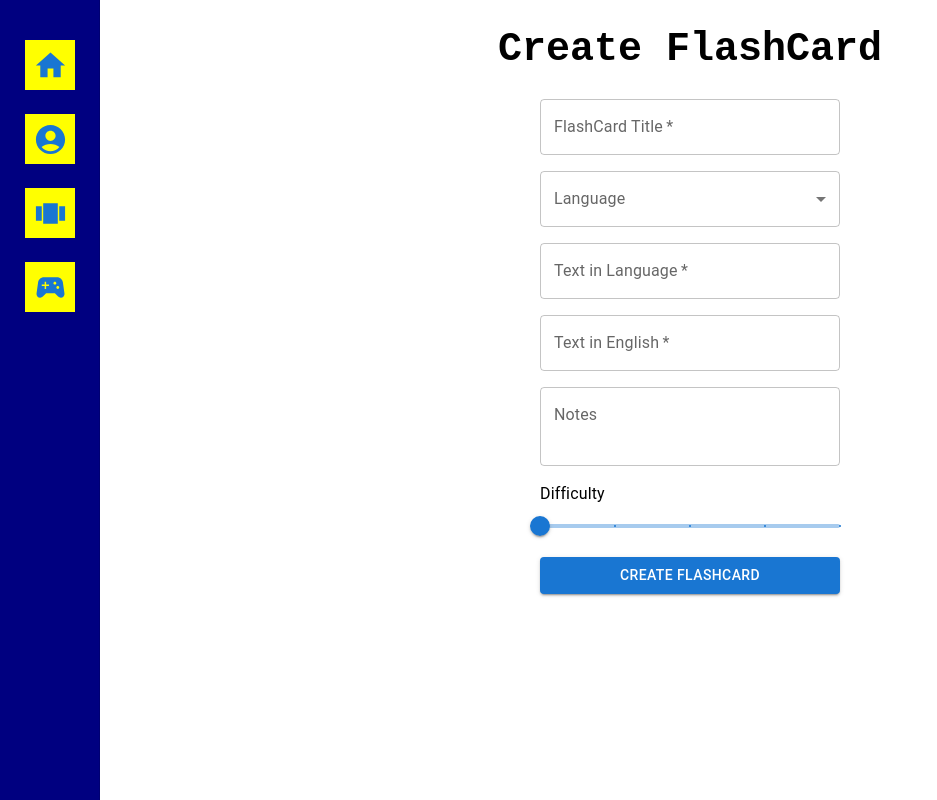
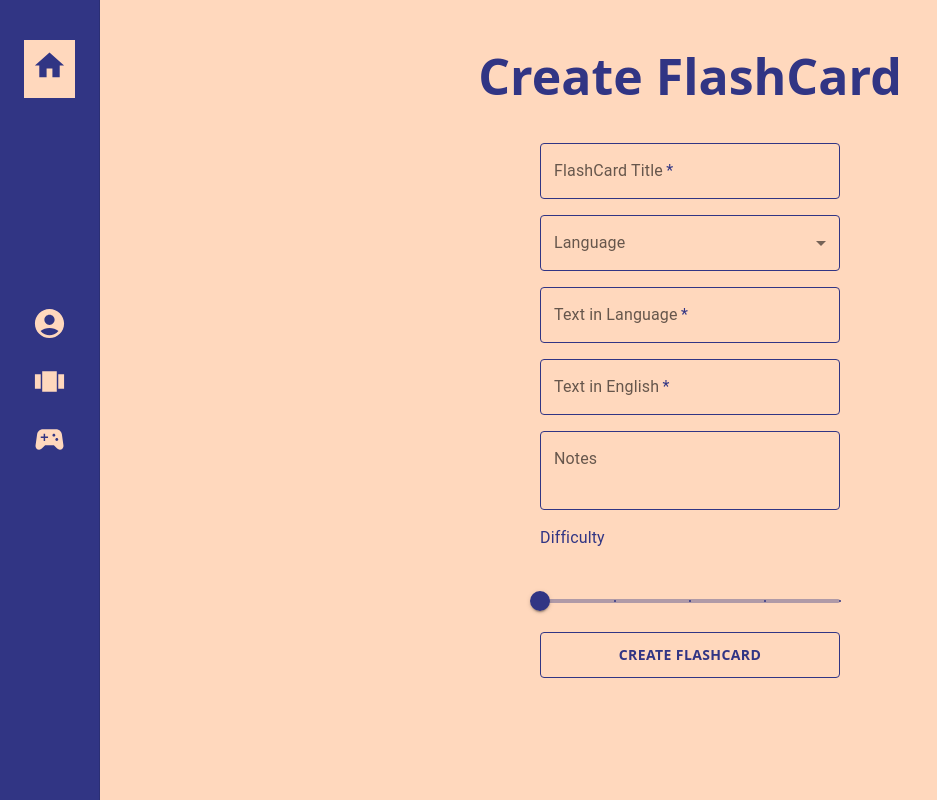
Before and after one commit to CS3219-SE-Principles-and-Patterns/cs3219-project-ay2122-2122-s1-g2, a React (Create React App) app in the folder frontend/: page /flashcard in a window 1280 px wide. Shown: the whole page, without its empty margins (0-937 px from the left). Built offline with nearby package versions, Linux system fonts and the light colour scheme.

Commit message:
Redesign create profile page and create flashcard

```diff
--- a/frontend/package.json
+++ b/frontend/package.json
@@ -15,6 +15,7 @@
     "react-hook-form": "^7.15.4",
     "react-router-dom": "^5.3.0",
     "react-scripts": "4.0.3",
+    "sass": "^1.42.1",
     "web-vitals": "^1.0.1"
   },
   "scripts": {
--- /dev/null
+++ b/frontend/src/_variables.scss
@@ -0,0 +1,2 @@
+$primary: #313584;
+$secondary: #ffd8bdff;
--- /dev/null
+++ b/frontend/src/components/common/Navbar.scss
@@ -0,0 +1,8 @@
+@use "../../variables" as v;
+.icon {
+  color: v.$secondary;
+}
+
+.home-icon {
+  color: v.$primary;
+}
--- a/frontend/src/components/common/Navbar.tsx
+++ b/frontend/src/components/common/Navbar.tsx
@@ -4,6 +4,7 @@ import HomeIcon from "@mui/icons-material/Home";
 import ProfileIcon from "@mui/icons-material/AccountCircle";
 import GameIcon from "@mui/icons-material/SportsEsports";
 import FlashCardIcon from "@mui/icons-material/ViewCarousel";
+import "./Navbar.scss";
 
 const Navbar = () => {
   const drawerWidth = 100;
@@ -16,58 +17,48 @@ const Navbar = () => {
         sx={{
           width: drawerWidth,
           flexShrink: 0,
-
+          flexDirection: "column",
           "& .MuiDrawer-paper": {
             width: drawerWidth,
             boxSizing: "border-box",
-            backgroundColor: "navy",
+            backgroundColor: "#313584",
           },
         }}
       >
         <Grid
-          container
-          flexDirection="column"
+          display="flex"
           justifyContent="center"
-          textAlign="center"
-          spacing={{ xs: 2, md: 3 }}
+          sx={{ marginBottom: "25vh", marginTop: "5vh" }}
         >
-          <Grid item alignSelf="center">
-            <Box
-              sx={{ width: 50, height: 50, bgcolor: "yellow", marginTop: 5 }}
-            >
+          <Grid item sx={{ backgroundColor: "#ffd8bdff" }}>
             <IconButton>
               <Link href="/home">
-                  <HomeIcon fontSize="large" />
+                <HomeIcon className="home-icon" fontSize="large" />
               </Link>
             </IconButton>
-            </Box>
           </Grid>
-          <Grid item alignSelf="center">
-            <Box sx={{ width: 50, height: 50, bgcolor: "yellow" }}>
+        </Grid>
+        <Grid display="flex" flexDirection="column" alignItems="center">
+          <Grid item>
             <IconButton>
               <Link href="/profile/create">
-                  <ProfileIcon fontSize="large" />
+                <ProfileIcon className="icon" fontSize="large" />
               </Link>
             </IconButton>
-            </Box>
           </Grid>
-          <Grid item alignSelf="center">
-            <Box sx={{ width: 50, height: 50, bgcolor: "yellow" }}>
+          <Grid item>
             <IconButton>
               <Link href="/flashcard">
-                  <FlashCardIcon fontSize="large" />
+                <FlashCardIcon className="icon" fontSize="large" />
               </Link>
             </IconButton>
-            </Box>
           </Grid>
-          <Grid item alignSelf="center">
-            <Box sx={{ width: 50, height: 50, bgcolor: "yellow" }}>
+          <Grid item>
             <IconButton>
               <Link href="/game">
-                  <GameIcon fontSize="large" />
+                <GameIcon className="icon" fontSize="large" />
               </Link>
             </IconButton>
-            </Box>
           </Grid>
         </Grid>
       </Drawer>
--- a/frontend/src/components/login/Login.jsx
+++ b/frontend/src/components/login/Login.jsx
@@ -18,7 +18,8 @@ const Login = ({ setLandingStatus }) => {
 
   const onSubmit = async (data) => {
     let response = await loginUser(data).catch((e) => {
-      setError("password", { message: e.response.data });
+      console.log(e.response);
+      setError("password", { message: e.response.data.error });
     });
 
     if (response) {
--- a/frontend/src/index.css
+++ /dev/null
@@ -1,13 +0,0 @@
-body {
-  margin: 0;
-  font-family: monospace;
-  -webkit-font-smoothing: antialiased;
-  -moz-osx-font-smoothing: grayscale;
-  font-size: x-large;
-}
-input,
-select,
-button {
-  font-family: inherit;
-  font-size: inherit;
-}
--- a/frontend/src/index.js
+++ b/frontend/src/index.js
@@ -1,6 +1,6 @@
 import React from "react";
 import ReactDOM from "react-dom";
-import "./index.css";
+import "./index.scss";
 import App from "./App";
 
 ReactDOM.render(
--- /dev/null
+++ b/frontend/src/index.scss
@@ -0,0 +1,33 @@
+@use "variables" as v;
+
+html {
+  min-height: 100vh;
+  background-color: v.$secondary;
+}
+
+.app {
+  margin: 0;
+  padding: 0;
+  font-family: "Open Sans";
+  -webkit-font-smoothing: antialiased;
+  -moz-osx-font-smoothing: grayscale;
+  font-size: x-large;
+  color: v.$primary;
+}
+
+input,
+select,
+button {
+  font-family: inherit;
+  font-size: inherit;
+  // color: v.$primary !important;
+}
+
+h1 {
+  font-size: 50px;
+}
+
+input {
+  border: 1px solid v.$primary;
+  width: 100px;
+}
--- /dev/null
+++ b/frontend/src/pages/common/Components.tsx
@@ -0,0 +1,52 @@
+import { Button, Select, Slider, TextField } from "@mui/material";
+import { styled } from "@mui/system";
+
+export const CssTextField = styled(TextField)({
+  "& label.Mui-focused": {
+    color: "#313584",
+  },
+
+  "& .MuiInput-underline:after": {
+    borderBottomColor: "#313584;",
+  },
+  "& .MuiOutlinedInput-root": {
+    "& fieldset": {
+      borderColor: "#313584",
+    },
+
+    "&.Mui-focused fieldset": {
+      borderColor: "#313584",
+    },
+  },
+});
+
+export const CssSelect = styled(Select)({
+  "& .MuiOutlinedInput-notchedOutline": {
+    borderColor: "#313584",
+  },
+
+  textAlign: "left",
+  "&.Mui-focused .MuiOutlinedInput-notchedOutline": {
+    border: "1px solid #313584",
+    borderRadius: "5px 5px 0 0",
+  },
+});
+
+export const CssSlider = styled(Slider)({
+  color: "#313584",
+  marginTop: "30px",
+  "& .MuiSlider-valueLabel": {
+    fontWeight: "normal",
+    top: -6,
+    backgroundColor: "white",
+    color: "#313584",
+  },
+});
+
+export const CssButton = styled(Button)({
+  borderColor: "#313584",
+  color: "#313584",
+  fontFamily: "Open Sans",
+  fontWeight: "bold",
+  padding: "10px",
+});
--- a/frontend/src/pages/flashcard/CreateFlashCardPage.css
+++ b/frontend/src/pages/flashcard/CreateFlashCardPage.css
@@ -1,5 +1,9 @@
 .stack {
   width: 300px;
+}
+
+.stack span {
+  color: #313584;
 }
 
 .input-text {
--- a/frontend/src/pages/flashcard/CreateFlashCardPage.tsx
+++ b/frontend/src/pages/flashcard/CreateFlashCardPage.tsx
@@ -1,6 +1,7 @@
 import {
   Box,
   Button,
+  Container,
   FormControl,
   Input,
   InputLabel,
@@ -9,13 +10,19 @@ import {
   Select,
   Slider,
   Stack,
-  TextField,
   Typography,
 } from "@mui/material";
+
 import { useForm, Controller } from "react-hook-form";
 import { FlashCardController } from "../../controller/FlashCardController";
 import { languages } from "../../utils/constants/languages";
 import "./CreateFlashCardPage.css";
+import {
+  CssTextField,
+  CssSelect,
+  CssSlider,
+  CssButton,
+} from "../common/Components";
 
 const CreateFlashCardPage = () => {
   const {
@@ -43,7 +50,8 @@ const CreateFlashCardPage = () => {
   };
 
   return (
-    <Box sx={{ flexGrow: 1 }} textAlign="center">
+    <Container>
+      <Box sx={{ flexGrow: 1, m: 2 }} textAlign="center">
         <h1>Create FlashCard</h1>
         <Box
           component="form"
@@ -53,7 +61,7 @@ const CreateFlashCardPage = () => {
         >
           <Stack className="stack" spacing={2}>
             <FormControl>
-            <TextField
+              <CssTextField
                 required
                 label="FlashCard Title"
                 {...register("title", { required: true })}
@@ -61,7 +69,7 @@ const CreateFlashCardPage = () => {
             </FormControl>
             <FormControl>
               <InputLabel id="demo-multiple-chip-label">Language</InputLabel>
-            <Select
+              <CssSelect
                 required
                 onChange={() => console.log("hi")}
                 input={<OutlinedInput label="Difficulty" />}
@@ -71,24 +79,24 @@ const CreateFlashCardPage = () => {
                     {language}
                   </MenuItem>
                 ))}
-            </Select>
+              </CssSelect>
             </FormControl>
             <FormControl>
-            <TextField
+              <CssTextField
                 required
                 label="Text in Language"
                 {...register("altText", { required: true })}
               />
             </FormControl>
             <FormControl>
-            <TextField
+              <CssTextField
                 required
                 label="Text in English"
                 {...register("body", { required: true })}
               />
             </FormControl>
             <FormControl>
-            <TextField
+              <CssTextField
                 label="Notes"
                 {...register("notes")}
                 multiline
@@ -105,7 +113,7 @@ const CreateFlashCardPage = () => {
                 name="difficulty"
                 defaultValue={1}
                 render={({ field: { onChange, value } }) => (
-                <Slider
+                  <CssSlider
                     aria-label="Difficulty"
                     step={1}
                     min={1}
@@ -118,12 +126,17 @@ const CreateFlashCardPage = () => {
               />
             </FormControl>
 
-          <Button type="submit" sx={{ marginTop: "5vh" }} variant="contained">
+            <CssButton
+              type="submit"
+              sx={{ marginTop: "5vh" }}
+              variant="outlined"
+            >
               Create FlashCard
-          </Button>
+            </CssButton>
           </Stack>
         </Box>
       </Box>
+    </Container>
   );
 };
 
--- a/frontend/src/pages/profile/CreateProfilePage.tsx
+++ b/frontend/src/pages/profile/CreateProfilePage.tsx
@@ -10,6 +10,7 @@ import {
   Select,
   SelectChangeEvent,
   Slider,
+  Container,
   Typography,
   Grid,
 } from "@mui/material";
@@ -17,6 +18,7 @@ import { useEffect, useState } from "react";
 import { ProfileController } from "../../controller/ProfileController";
 import { Profile } from "../../domain/profile";
 import { languages } from "../../utils/constants/languages";
+import { CssButton, CssSelect, CssSlider } from "../common/Components";
 
 const CreateProfilePage = (props: any) => {
   const isEdit = props.isEdit;
@@ -77,6 +79,7 @@ const CreateProfilePage = (props: any) => {
   };
 
   return (
+    <Container>
       <Box sx={{ flexGrow: 1 }} textAlign="center">
         <h1>{profileMsg}</h1>
         <Grid container justifyContent="center">
@@ -113,7 +116,7 @@ const CreateProfilePage = (props: any) => {
                   <Typography textAlign="left" gutterBottom>
                     {langs[idx]} Proficiency
                   </Typography>
-                <Slider
+                  <CssSlider
                     aria-label="Proficiency"
                     value={proficiency}
                     step={1}
@@ -128,17 +131,18 @@ const CreateProfilePage = (props: any) => {
                 </FormControl>
               ))}
 
-            <Button
+              <CssButton
                 onClick={onSubmit}
                 sx={{ marginTop: "5vh" }}
-              variant="contained"
+                variant="outlined"
               >
                 {profileMsg}
-            </Button>
+              </CssButton>
             </Stack>
           </Box>
         </Grid>
       </Box>
+    </Container>
   );
 };
 
```
Also changed, not shown: 1 other file (tests, documents, lock files or other folders). Lines whose indentation alone changed are shown as unchanged.
